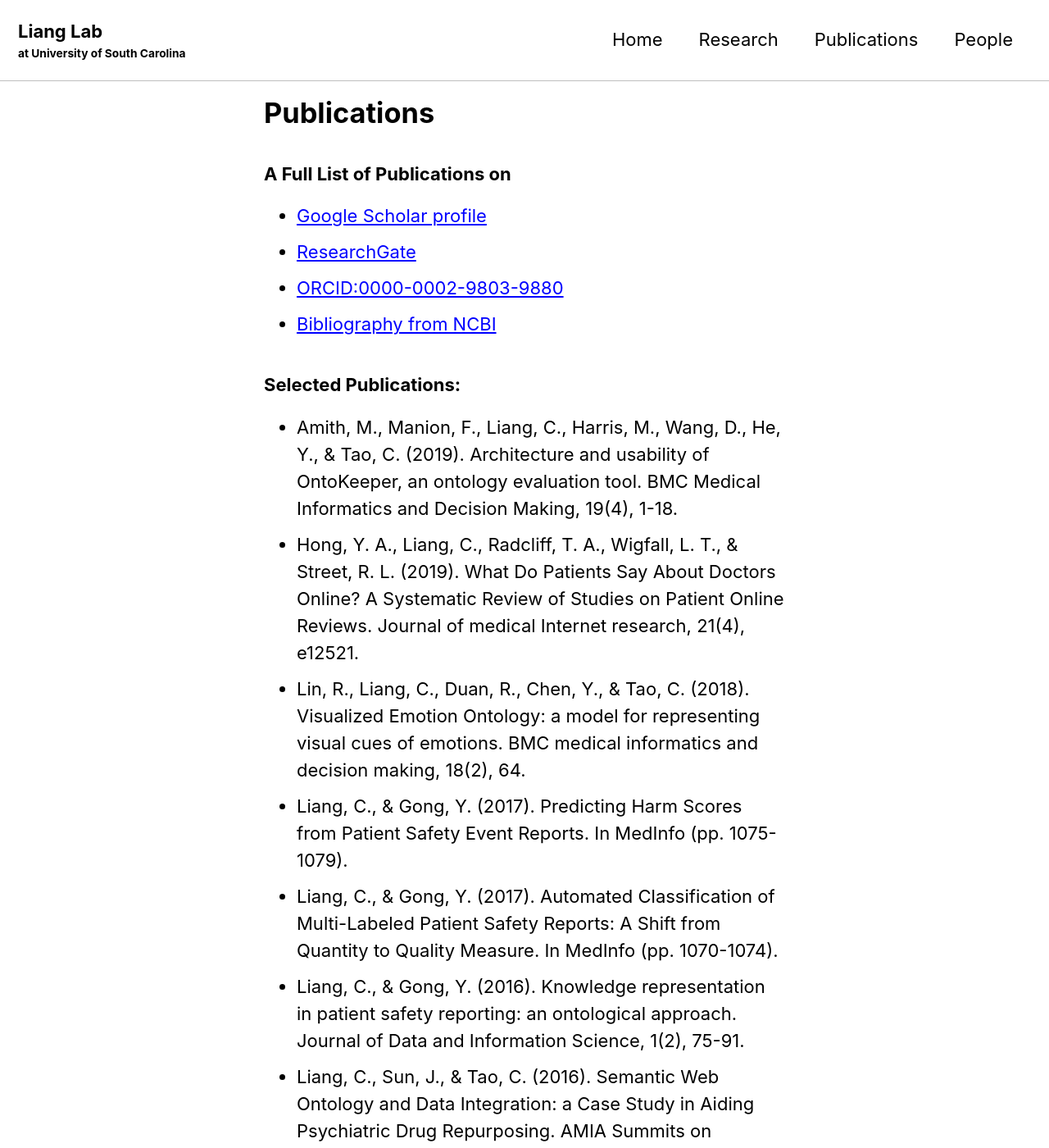
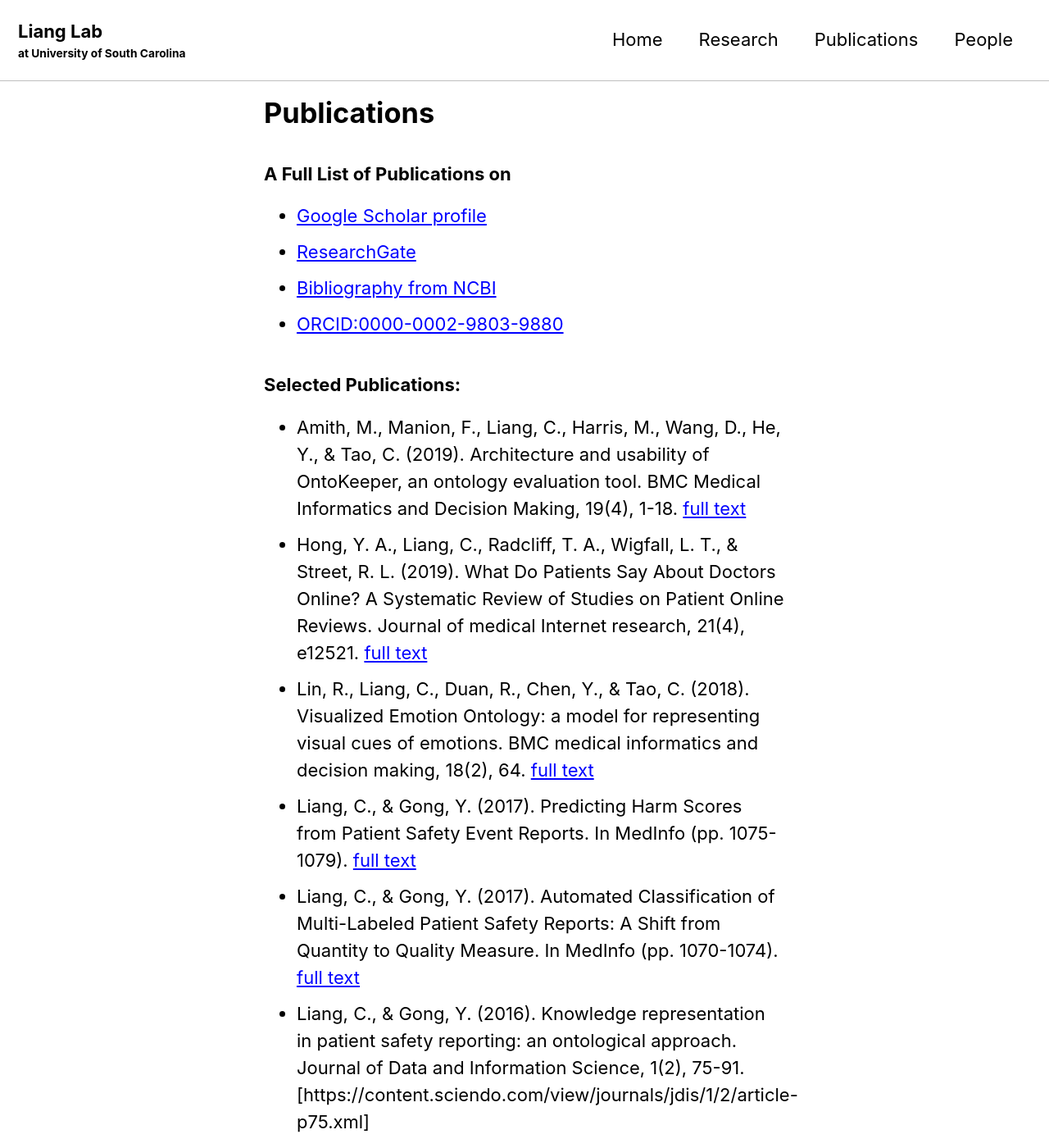
Before and after one commit to nehcgnail/nehcgnail.github.io, a Jekyll site: the page built from _pages/publications.md, in a window 1280 px wide and 1400 px high. Shown: the whole window at 82% size. Built offline with Jekyll 4.4.1, drawn with Linux system fonts in a browser that asks for light colours; cached includes are drawn as plain includes; nearby versions of some CDN libraries.

```diff
--- a/_pages/publications.md
+++ b/_pages/publications.md
@@ -8,15 +8,15 @@
 ### A Full List of Publications on
 - [Google Scholar profile](https://scholar.google.com/citations?user=VMcFpJ4AAAAJ&hl=en)<br/>
 - [ResearchGate](https://www.researchgate.net/profile/Chen_Liang32)<br/>
+- [Bibliography from NCBI](https://www.ncbi.nlm.nih.gov/sites/myncbi/1HeGaoiqXwwwpf/bibliography/55040917/public/?sort=date&direction=ascending)<br/>
 - [ORCID:0000-0002-9803-9880](https://orcid.org/0000-0002-9803-9880)<br/>
-- [Bibliography from NCBI](https://www.ncbi.nlm.nih.gov/sites/myncbi/1HeGaoiqXwwwpf/bibliography/55040917/public/?sort=date&direction=ascending)<br/>
 
 ### Selected Publications:
-- Amith, M., Manion, F., Liang, C., Harris, M., Wang, D., He, Y., & Tao, C. (2019). Architecture and usability of OntoKeeper, an ontology evaluation tool. BMC Medical Informatics and Decision Making, 19(4), 1-18.
-- Hong, Y. A., Liang, C., Radcliff, T. A., Wigfall, L. T., & Street, R. L. (2019). What Do Patients Say About Doctors Online? A Systematic Review of Studies on Patient Online Reviews. Journal of medical Internet research, 21(4), e12521.
-- Lin, R., Liang, C., Duan, R., Chen, Y., & Tao, C. (2018). Visualized Emotion Ontology: a model for representing visual cues of emotions. BMC medical informatics and decision making, 18(2), 64.
-- Liang, C., & Gong, Y. (2017). Predicting Harm Scores from Patient Safety Event Reports. In MedInfo (pp. 1075-1079).
-- Liang, C., & Gong, Y. (2017). Automated Classification of Multi-Labeled Patient Safety Reports: A Shift from Quantity to Quality Measure. In MedInfo (pp. 1070-1074).
-- Liang, C., & Gong, Y. (2016). Knowledge representation in patient safety reporting: an ontological approach. Journal of Data and Information Science, 1(2), 75-91.
-- Liang, C., Sun, J., & Tao, C. (2016). Semantic Web Ontology and Data Integration: a Case Study in Aiding Psychiatric Drug Repurposing. AMIA Summits on Translational Science Proceedings, 2016, 132.
-- Liang, C., & Gong, Y. (2015, August). On Building an Ontological Knowledge Base for Managing Patient Safety Events. In MedInfo (pp. 202-206).
+- Amith, M., Manion, F., Liang, C., Harris, M., Wang, D., He, Y., & Tao, C. (2019). Architecture and usability of OntoKeeper, an ontology evaluation tool. BMC Medical Informatics and Decision Making, 19(4), 1-18. [full text](https://bmcmedinformdecismak.biomedcentral.com/articles/10.1186/s12911-019-0859-z)
+- Hong, Y. A., Liang, C., Radcliff, T. A., Wigfall, L. T., & Street, R. L. (2019). What Do Patients Say About Doctors Online? A Systematic Review of Studies on Patient Online Reviews. Journal of medical Internet research, 21(4), e12521. [full text](https://www.jmir.org/2019/4/e12521/)
+- Lin, R., Liang, C., Duan, R., Chen, Y., & Tao, C. (2018). Visualized Emotion Ontology: a model for representing visual cues of emotions. BMC medical informatics and decision making, 18(2), 64. [full text](https://bmcmedinformdecismak.biomedcentral.com/articles/10.1186/s12911-018-0634-6)
+- Liang, C., & Gong, Y. (2017). Predicting Harm Scores from Patient Safety Event Reports. In MedInfo (pp. 1075-1079). [full text](http://ebooks.iospress.nl/publication/48320)
+- Liang, C., & Gong, Y. (2017). Automated Classification of Multi-Labeled Patient Safety Reports: A Shift from Quantity to Quality Measure. In MedInfo (pp. 1070-1074). [full text](http://ebooks.iospress.nl/Extern/EnterMedLine.aspx?ISSN=0926-9630&Volume=245&SPage=1070)
+- Liang, C., & Gong, Y. (2016). Knowledge representation in patient safety reporting: an ontological approach. Journal of Data and Information Science, 1(2), 75-91. [https://content.sciendo.com/view/journals/jdis/1/2/article-p75.xml]
+- Liang, C., Sun, J., & Tao, C. (2016). Semantic Web Ontology and Data Integration: a Case Study in Aiding Psychiatric Drug Repurposing. AMIA Summits on Translational Science Proceedings, 2016, 132. [full text](https://www.ncbi.nlm.nih.gov/pmc/articles/PMC5001753/)
+- Liang, C., & Gong, Y. (2015, August). On Building an Ontological Knowledge Base for Managing Patient Safety Events. In MedInfo (pp. 202-206). [full text](http://ebooks.iospress.nl/publication/40197)
```
Also changed, not shown: _pages/people.md (+7 -2 lines), _pages/research.md (+1 -1 lines).
